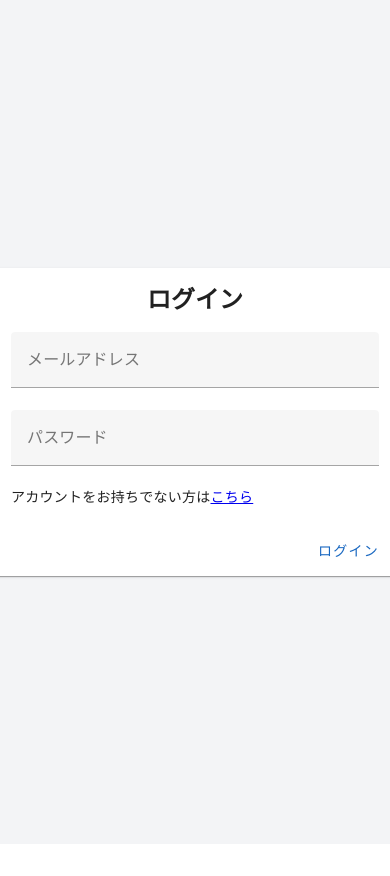
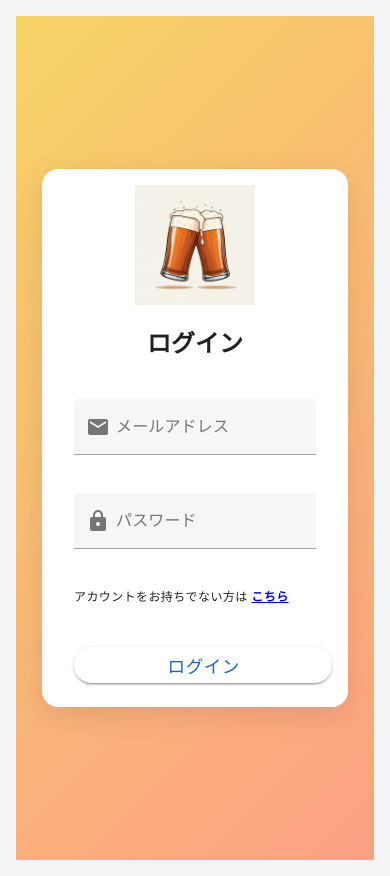
Before and after one commit to a2h1r0/QH_front, a Nuxt app: page /login in a window 390 px wide. Before the commit the page ends 844 px from the top, so only its background shows below. Built offline with nearby package versions, Linux system fonts and the light colour scheme.

Commit message:
ログインと新規登録画面のデザイン修正

```diff
--- a/pages/login.vue
+++ b/pages/login.vue
@@ -46,9 +46,12 @@ onMounted(() => {
 </script>
 
 <template>
-  <div class="d-flex align-center justify-center fill-height">
-    <v-card min-width="400px" class="pt-4">
-      <h1 class="text-center text-h5 font-weight-bold">ログイン</h1>
+  <div class="login-container">
+    <v-card class="login-card">
+      <div class="logo-container">
+        <img src="../assets/images/logo.jpg" alt="Logo" class="logo" />
+      </div>
+      <h1 class="text-center text-h5 font-weight-bold mb-6">ログイン</h1>
 
       <v-card-text>
         <v-form ref="loginForm">
@@ -58,6 +61,9 @@ onMounted(() => {
             type="email"
             v-model="email"
             :rules="rules.email"
+            prepend-inner-icon="mdi-email"
+            outlined
+            dense
           />
 
           <v-text-field
@@ -66,20 +72,99 @@ onMounted(() => {
             type="password"
             v-model="password"
             :rules="rules.password"
+            prepend-inner-icon="mdi-lock"
+            outlined
+            dense
           />
         </v-form>
 
-        アカウントをお持ちでない方は<NuxtLink :to="pages.register.path"
-          >こちら</NuxtLink
-        >
+        <p class="text-caption mt-2">
+          アカウントをお持ちでない方は
+          <NuxtLink :to="pages.register.path" class="font-weight-bold">こちら</NuxtLink>
+        </p>
       </v-card-text>
 
-      <p class="text-red" v-if="loginFailed">ログインに失敗しました．．．</p>
+      <p class="text-error text-center" v-if="loginFailed">ログインに失敗しました。</p>
 
       <v-card-actions>
         <v-spacer />
-        <v-btn @click="submit" color="primary">ログイン</v-btn>
+        <v-btn @click="submit" color="primary" class="login-btn" rounded elevation="2">
+          ログイン
+        </v-btn>
       </v-card-actions>
     </v-card>
   </div>
 </template>
+
+<style scoped>
+/* グローバルスタイル */
+html, body, #app {
+  margin: 0;
+  padding: 0;
+  height: 100%;
+  width: 100%;
+}
+
+.login-container {
+  display: flex;
+  align-items: center;
+  justify-content: center;
+  min-height: 100vh;
+  width: 100%;
+  padding: 16px; /* スマホでのパディングを確保 */
+  background: linear-gradient(135deg, #f6d365 0%, #fda085 100%);
+}
+
+.login-card {
+  border-radius: 16px !important;
+  box-shadow: 0 8px 30px rgba(0, 0, 0, 0.1) !important;
+  overflow: hidden;
+  padding: 2rem;
+  max-width: 400px;
+  width: 100%;
+  margin: 20px;
+}
+
+/* スマホ対応のためのメディアクエリ */
+@media (max-width: 600px) {
+  .login-card {
+    padding: 1rem; /* スマホ用にパディングを縮小 */
+    max-width: 100%; /* 幅を100%にして画面にフィットさせる */
+    margin: 10px; /* 余白を少し縮小 */
+  }
+
+  .logo-container {
+    margin-bottom: 0.5rem; /* ロゴの下の余白を縮小 */
+  }
+
+  .login-btn {
+    font-size: 1rem; /* ボタンのテキストサイズを少し小さく */
+  }
+}
+
+.logo-container {
+  text-align: center;
+  margin-bottom: 1rem;
+}
+
+.logo {
+  width: 120px;
+  height: auto;
+}
+
+.login-btn {
+  width: 100%;
+  margin-top: 1rem;
+  font-size: 1.1rem;
+  text-transform: none;
+  letter-spacing: 0.5px;
+}
+
+:deep(.v-text-field) {
+  margin-bottom: 1rem;
+}
+
+:deep(.v-input__prepend-inner) {
+  margin-right: 8px;
+}
+</style>
--- a/pages/register.vue
+++ b/pages/register.vue
@@ -51,8 +51,8 @@ const submit = async () => {
 </script>
 
 <template>
-  <div class="d-flex align-center justify-center fill-height">
-    <v-card min-width="400px" class="pt-4">
+  <div class="register-container">
+    <v-card class="register-card">
       <h1 class="text-center text-h5 font-weight-bold">新規登録</h1>
 
       <v-card-text>
@@ -101,17 +101,75 @@ const submit = async () => {
           />
         </v-form>
 
-        すでにアカウントをお持ちの方は<NuxtLink :to="pages.login.path"
-          >こちら</NuxtLink
-        >
+        <p class="text-caption mt-2">
+          すでにアカウントをお持ちの方は
+          <NuxtLink :to="pages.login.path" class="font-weight-bold">こちら</NuxtLink>
+        </p>
       </v-card-text>
 
-      <p class="text-red" v-if="registerFailed">登録に失敗しました．．．</p>
+      <p class="text-error text-center" v-if="registerFailed">登録に失敗しました．．．</p>
 
       <v-card-actions>
         <v-spacer />
-        <v-btn @click="submit" color="primary">登録</v-btn>
+        <v-btn @click="submit" color="primary" class="register-btn" rounded elevation="2">
+          登録
+        </v-btn>
       </v-card-actions>
     </v-card>
   </div>
 </template>
+
+<style scoped>
+/* 全体のグローバルスタイル */
+html, body, #app {
+  margin: 0;
+  padding: 0;
+  height: 100%;
+  width: 100%;
+}
+
+.register-container {
+  display: flex;
+  align-items: center;
+  justify-content: center;
+  min-height: 100vh;
+  width: 100%;
+  padding: 16px; /* スマホでのパディングを確保 */
+  background: linear-gradient(135deg, #f6d365 0%, #fda085 100%);
+}
+
+.register-card {
+  border-radius: 16px !important;
+  box-shadow: 0 8px 30px rgba(0, 0, 0, 0.1) !important;
+  overflow: hidden;
+  padding: 2rem;
+  max-width: 400px;
+  width: 100%;
+  margin: 20px;
+}
+
+/* スマホ対応のためのメディアクエリ */
+@media (max-width: 600px) {
+  .register-card {
+    padding: 1rem; /* スマホ用にパディングを縮小 */
+    max-width: 100%; /* 幅を100%にして画面にフィットさせる */
+    margin: 10px; /* 余白を少し縮小 */
+  }
+
+  .register-btn {
+    font-size: 1rem; /* ボタンのテキストサイズを少し小さく */
+  }
+}
+
+.register-btn {
+  width: 100%;
+  margin-top: 1rem;
+  font-size: 1.1rem;
+  text-transform: none;
+  letter-spacing: 0.5px;
+}
+
+:deep(.v-text-field) {
+  margin-bottom: 1rem;
+}
+</style>
```
